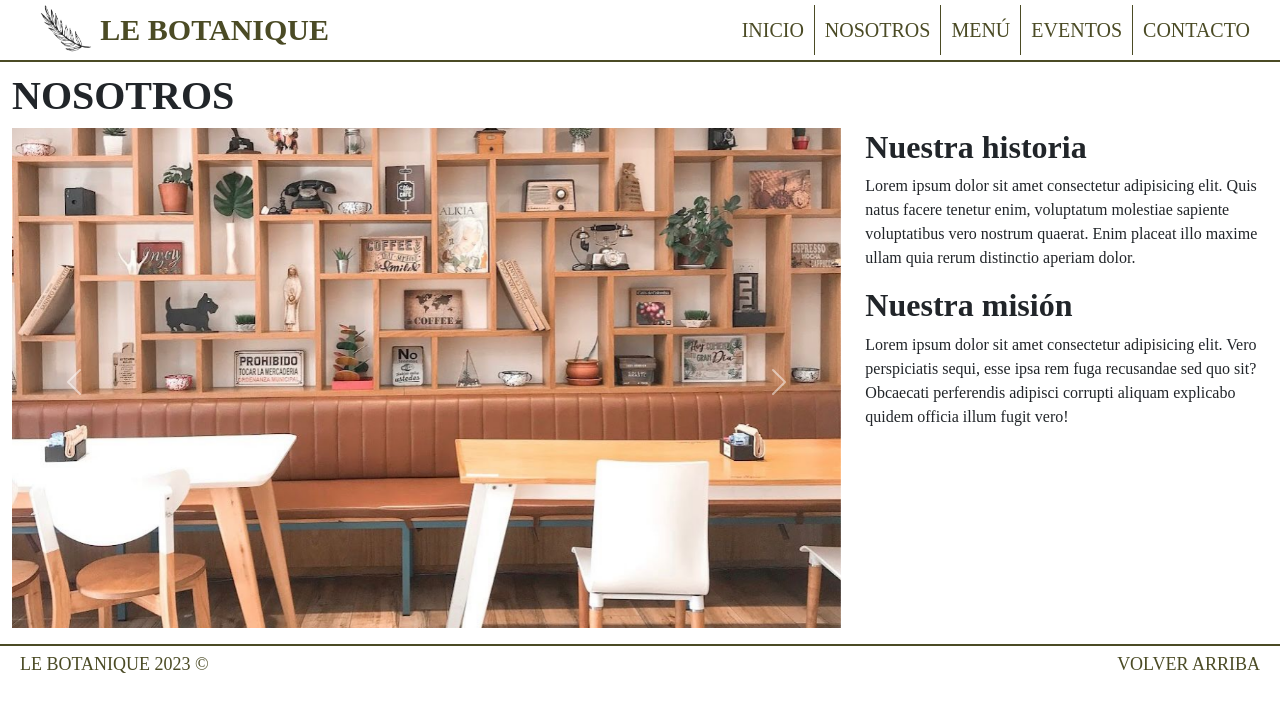
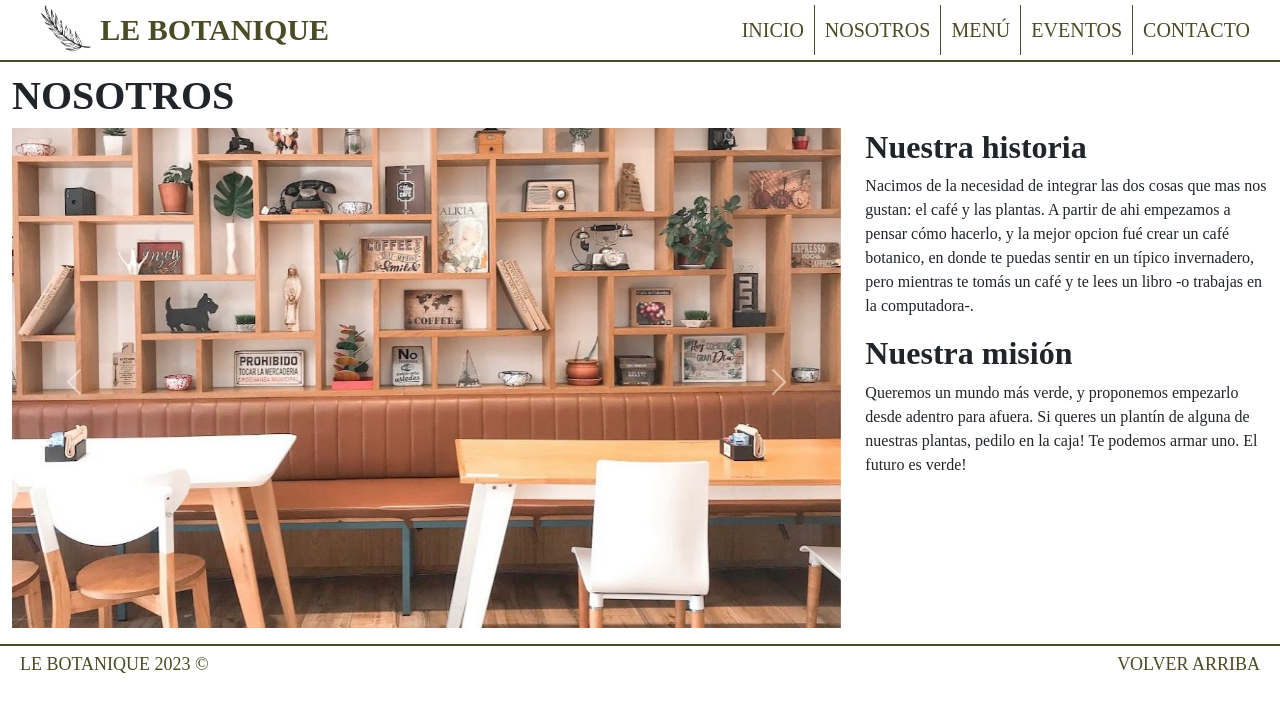
Before and after one commit to valescarel/le-botanique, a website: page pages/sobre-nosotros.html in a window 1280 px wide. Drawn offline with nearby package versions, Linux system fonts and the light colour scheme; a web font is replaced by a local one.

Commit message:
termino de agregar info

```diff
--- a/pages/sobre-nosotros.html
+++ b/pages/sobre-nosotros.html
@@ -104,9 +104,9 @@
                 </div>
                 <div class="col-12 col-lg-4 col-md-4 col-xl-4 col-xxl-4">
                     <h2>Nuestra historia</h2>
-                    <p>Lorem ipsum dolor sit amet consectetur adipisicing elit. Quis natus facere tenetur enim, voluptatum molestiae sapiente voluptatibus vero nostrum quaerat. Enim placeat illo maxime ullam quia rerum distinctio aperiam dolor.</p>
+                    <p>Nacimos de la necesidad de integrar las dos cosas que mas nos gustan: el café y las plantas. A partir de ahi empezamos a pensar cómo hacerlo, y la mejor opcion fué crear un café botanico, en donde te puedas sentir en un típico invernadero, pero mientras te tomás un café y te lees un libro -o trabajas en la computadora-.</p>
                     <h2>Nuestra misión</h2>
-                    <p>Lorem ipsum dolor sit amet consectetur adipisicing elit. Vero perspiciatis sequi, esse ipsa rem fuga recusandae sed quo sit? Obcaecati perferendis adipisci corrupti aliquam explicabo quidem officia illum fugit vero!</p>
+                    <p>Queremos un mundo más verde, y proponemos empezarlo desde adentro para afuera. Si queres un plantín de alguna de nuestras plantas, pedilo en la caja! Te podemos armar uno. El futuro es verde!</p>
                 </div>
             </div>
         </div>
```
Also changed, not shown: index.html (+2 -2 lines).
